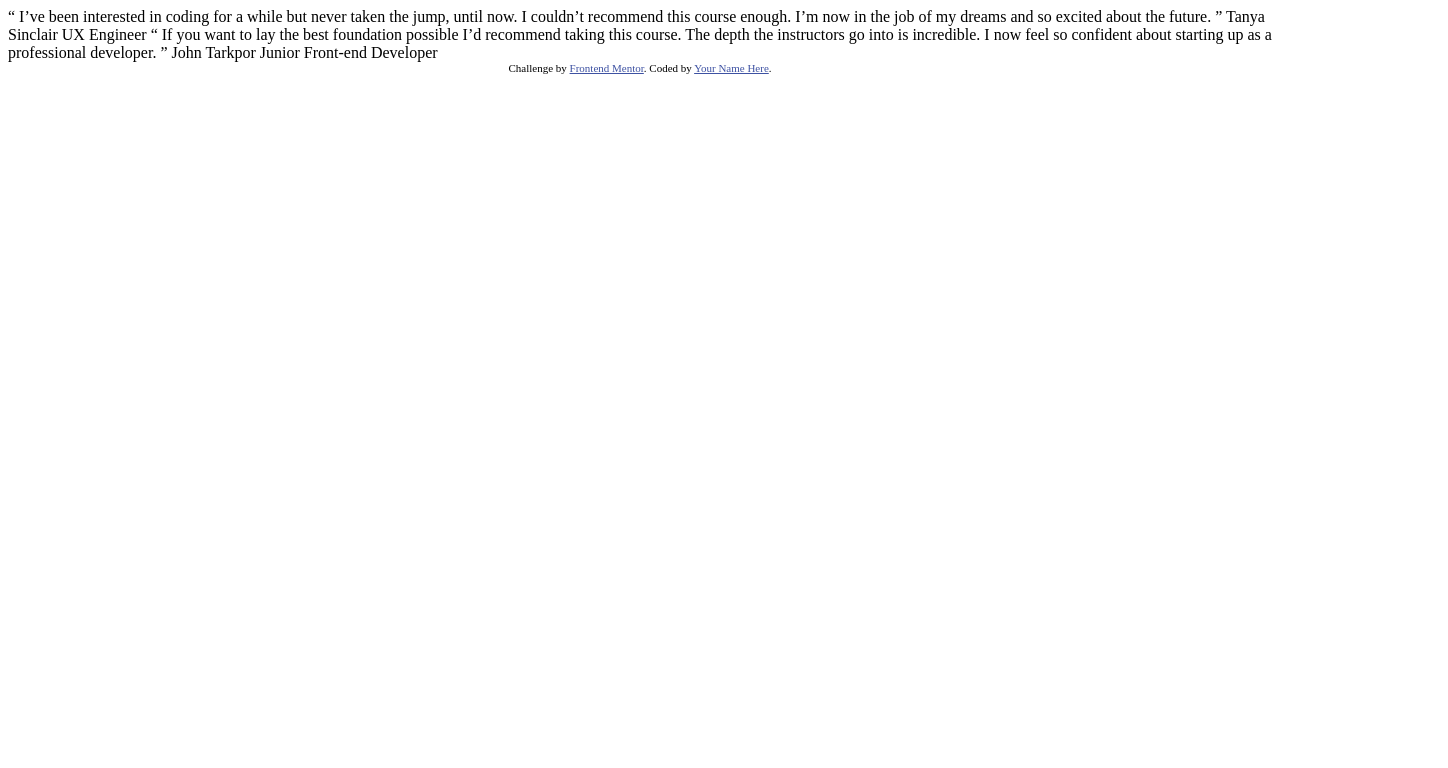
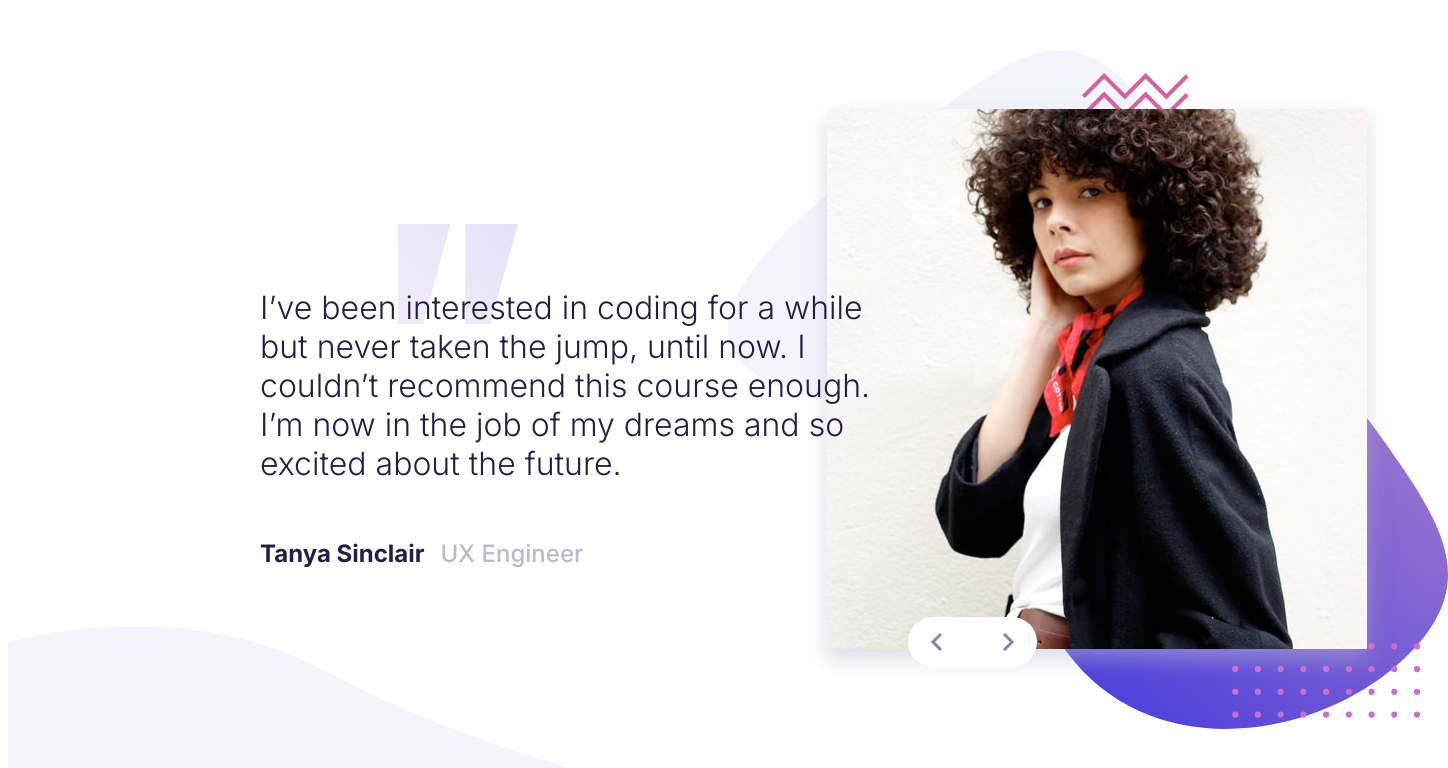
Before and after one commit to Makariudo/coding-bootcamp-testimonial, a plain HTML site: page index.html in a window 1280 px wide. Shown: the whole page, 1448 px wide, since content can reach past the window. Drawn offline with Linux system fonts and the light colour scheme.

Commit message:
js ok, before media queries

```diff
--- a/index.html
+++ b/index.html
@@ -5,34 +5,42 @@
   <meta name="viewport" content="width=device-width, initial-scale=1.0"> <!-- displays site properly based on user's device -->
 
   <link rel="icon" type="image/png" sizes="32x32" href="./images/favicon-32x32.png">
-
+  <link rel="stylesheet" href="style.css">
+  <link href="https://fonts.googleapis.com/css2?family=Inter:wght@300;500;700&display=swap" rel="stylesheet">
   <title>Frontend Mentor | Coding Bootcamp Testimonials Slider</title>
 
   <!-- Feel free to remove these styles or customise in your own stylesheet 👍 -->
-  <style>
-    .attribution { font-size: 11px; text-align: center; }
-    .attribution a { color: hsl(228, 45%, 44%); }
-  </style>
+
 </head>
 <body>
+  <div class="container">
+   <section id="left">
+    <div class="quotes">
+      <p class="comment" >
+      </p>
+      <div class="legend">
+        <p class="legend__nom"></p>
+        <p class="legend__title"></p>
+      </div>
+    </div>
+  </section>
+  <section id="photo">
+    <img id="portrait" src="">
+    <div class="portrait_buttons">
+      <img id="preview" src="images/icon-prev.svg">
+      <img id="next" src="images/icon-next.svg">
+    </div>
 
-  “ I’ve been interested in coding for a while but never taken the jump, until now.
-  I couldn’t recommend this course enough. I’m now in the job of my dreams and so
-  excited about the future. ”
+  </section>
 
-  Tanya Sinclair
-  UX Engineer
 
-  “ If you want to lay the best foundation possible I’d recommend taking this course.
-  The depth the instructors go into is incredible. I now feel so confident about
-  starting up as a professional developer. ”
 
-  John Tarkpor
-  Junior Front-end Developer
+  </div>
 
   <div class="attribution">
     Challenge by <a href="https://www.frontendmentor.io?ref=challenge" target="_blank">Frontend Mentor</a>.
     Coded by <a href="#">Your Name Here</a>.
   </div>
+  <script src="script.js"></script>
 </body>
 </html>
--- /dev/null
+++ b/script.js
@@ -0,0 +1,69 @@
+app = {
+
+John : {
+    comment :  `If you want to lay the best foundation possible I’d recommend taking this course.
+    The depth the instructors go into is incredible. I now feel so confident about
+    starting up as a professional developer.`,
+    name : "John Tarkpor",
+    title: "Junior Front-end Developer",
+    photo: "./images/image-john.jpg"
+  },
+
+  Tanya : {
+    comment : `I’ve been interested in coding for a while but never taken the jump, until now.
+    I couldn’t recommend this course enough. I’m now in the job of my dreams and so
+    excited about the future.`,
+    name : "Tanya Sinclair",
+    title : "UX Engineer",
+    photo: "./images/image-tanya.jpg"
+
+  },
+
+  previousButton : document.getElementById('preview'),
+  nextButton:  document.getElementById('next'),
+  comment: document.querySelector('.comment'),
+  legendNom: document.querySelector('.legend__nom'),
+  legendTitle: document.querySelector('.legend__title'),
+  portrait: document.getElementById('portrait'),
+
+
+
+  start() {
+    console.log('coucou de start');
+    app.fillQuotes(app.Tanya);
+    app.previousButton.addEventListener('click', app.previousFill);
+    app.nextButton.addEventListener('click', app.previousFill);
+    document.addEventListener('keyup', app.handlePress);
+  },
+
+  previousFill() {
+    if (app.legendNom.textContent === app.Tanya.name){
+      app.fillQuotes(app.John);
+    } else {
+      app.fillQuotes(app.Tanya);
+    }
+  },
+
+  handlePress(event) {
+    let touche = event.keyCode;
+    if (touche == 37 || touche ==39) {
+      app.previousFill();
+    }
+
+  },
+
+
+
+  fillQuotes(client) {
+    app.comment.textContent = client.comment;
+    app.legendNom.textContent = client.name;
+    app.legendTitle.textContent = client.title;
+    app.portrait.setAttribute("src", client.photo)
+  }
+
+
+
+}
+
+
+document.addEventListener('DOMContentLoaded', app.start);
--- /dev/null
+++ b/style.css
@@ -0,0 +1,124 @@
+html, body {
+  font-size : 32px;
+  font-family: 'Inter', sans-serif;
+}
+
+.container {
+  width: 1440px;
+  height: 100vh;
+  display: flex;
+  flex-direction: row;
+  justify-content: center;
+  align-items: center;
+  background-image: url(./images/pattern-curve.svg),url(./images/pattern-bg.svg);
+  background-position: left bottom, right center;
+  background-repeat: no-repeat;
+  position: relative;
+  background-size: 50%;
+  background-position-y: bottom, 35%;
+  background-position-x: left, 100%;
+
+}
+
+#left {
+  background-image: url(./images/pattern-quotes.svg);
+  background-position: center top;
+  background-repeat: no-repeat;
+
+
+}
+
+.quotes {
+  margin-top: 2rem;
+  width: 72%;
+  margin-left: auto;
+  z-index: 1;
+  position: relative;
+  left: 0%;
+  font-weight: 300;
+  color: hsl(240, 38%, 20%);
+}
+
+.legend {
+  display: flex;
+  flex-direction: row;
+  font-size: 0.75rem;
+
+}
+
+.legend__nom {
+  display : block;
+  font-weight: 700;
+
+}
+
+.legend__title {
+  display: block;
+  font-weight: 500;
+  color: hsl(240, 18%, 77%);
+  padding-left: 0.5rem;
+}
+
+#photo {
+  width: 70vw;
+  position: relative;
+}
+
+#portrait {
+  position: relative;
+  right: 15%;
+  box-shadow: 0px 10px 20px rgba(186, 186, 207, 0.5);
+  z-index: 0;
+}
+
+.portrait_buttons {
+ background-color: white;
+ z-index: 3;
+ width: 18%;
+ display: flex;
+ flex-direction: row;
+ justify-content: space-between;
+ position: relative;
+ padding: 0.5rem;
+ border-radius: 1rem;
+ bottom: 40px;
+}
+
+#preview{
+  display: block;
+  margin-left: 0.2rem;
+}
+
+#next {
+  display: block;
+  margin-right: 0.2rem;
+}
+
+#preview:hover{
+  transition: all .5s ease-in-out;
+  transform: scale(1.3);
+  cursor: pointer;
+}
+
+#next:hover{
+  transition: all .5s ease-in-out;
+  transform: scale(1.3);
+  cursor: pointer;
+}
+
+#preview:active{
+  transition: all .25s ease-in-out;
+  transform: scale(2);
+  cursor: pointer;
+}
+
+#next:active{
+  transition: all .25s ease-in-out;
+  transform: scale(2);
+  cursor: pointer;
+}
+
+
+.attribution {
+  display: none ;
+}
```
